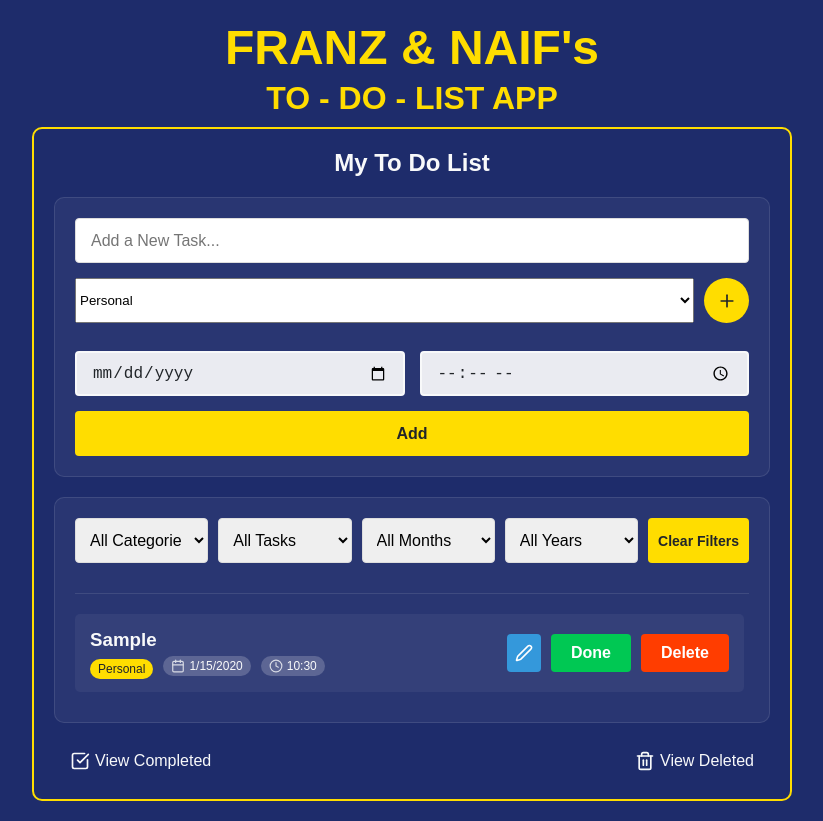
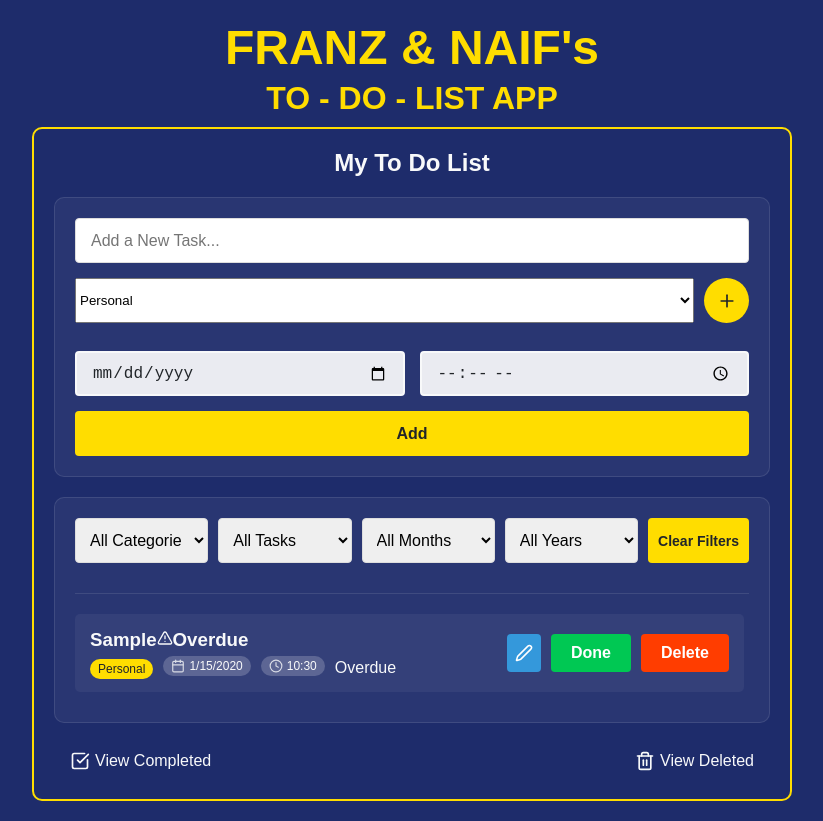
Before and after one commit to Fariss14/to-do-list-app, a React (Vite) app: page / in a window 1280 px wide. Both pictures are taken after typing "Sample", "2020-01-15", "10:30" into the empty fields and a click on the input "Add". Shown: the whole page, without its empty margins (228-1051 px from the left). Built offline with nearby package versions, Linux system fonts and the light colour scheme.

Commit message:
Update Task.jsx

```diff
--- a/src/components/Task.jsx
+++ b/src/components/Task.jsx
@@ -1,5 +1,5 @@
-import { useState } from "react"
-import { Edit2, Save, X, Calendar, Clock } from "lucide-react"
+import { useState, useEffect } from "react"
+import { Edit2, Calendar, Clock, AlertTriangle } from "lucide-react"
 
 function Task({ task, categories, onComplete, onDelete, onEdit }) {
   const [isEditing, setIsEditing] = useState(false)
@@ -7,6 +7,25 @@ function Task({ task, categories, onComplete, onDelete, onEdit }) {
   const [editedCategory, setEditedCategory] = useState(task.category)
   const [editedDate, setEditedDate] = useState(task.date || "")
   const [editedTime, setEditedTime] = useState(task.time || "")
+  const [isOverdue, setIsOverdue] = useState(false)
+
+  useEffect(() => {
+    if (task.date) {
+      const now = new Date()
+      const taskDateTime = new Date(task.date)
+
+      if (task.time) {
+        const [hours, minutes] = task.time.split(":").map(Number)
+        taskDateTime.setHours(hours, minutes)
+      } else {
+        taskDateTime.setHours(23, 59, 59)
+      }
+
+      setIsOverdue(taskDateTime < now)
+    } else {
+      setIsOverdue(false)
+    }
+  }, [task])
 
   const handleSave = () => {
     if (editedText.trim() === "") {
@@ -25,7 +44,6 @@ function Task({ task, categories, onComplete, onDelete, onEdit }) {
   }
 
   const handleCancel = () => {
-
     setEditedText(task.text)
     setEditedCategory(task.category)
     setEditedDate(task.date || "")
@@ -39,8 +57,13 @@ function Task({ task, categories, onComplete, onDelete, onEdit }) {
     return date.toLocaleDateString()
   }
 
+  const getTaskStatusClass = () => {
+    if (isOverdue) return "task-overdue"
+    return ""
+  }
+
   return (
-    <div className="task">
+    <div className={`task ${getTaskStatusClass()}`}>
       {isEditing ? (
         <div className="task-edit-form">
           <input
@@ -52,7 +75,6 @@ function Task({ task, categories, onComplete, onDelete, onEdit }) {
 
           <div className="edit-row">
             <div className="edit-field">
-
               <select value={editedCategory} onChange={(e) => setEditedCategory(e.target.value)}>
                 {categories?.map((cat) => (
                   <option key={cat} value={cat}>
@@ -63,12 +85,10 @@ function Task({ task, categories, onComplete, onDelete, onEdit }) {
             </div>
 
             <div className="edit-field">
-
               <input type="date" value={editedDate} onChange={(e) => setEditedDate(e.target.value)} />
             </div>
 
             <div className="edit-field">
-
               <input type="time" value={editedTime} onChange={(e) => setEditedTime(e.target.value)} />
             </div>
           </div>
@@ -85,21 +105,30 @@ function Task({ task, categories, onComplete, onDelete, onEdit }) {
       ) : (
         <>
           <div className="task-info">
-            <h3>{task.text}</h3>
+            <h3>
+              {task.text}
+              {isOverdue && (
+                <span className="overdue-indicator" title="This task is overdue">
+                  <AlertTriangle size={16} />
+                  Overdue
+                </span>
+              )}
+            </h3>
             <p>
               <span className="category-badge">{task.category}</span>
               {task.date && (
-                <span className="date-badge">
+                <span className={`date-badge ${isOverdue ? "overdue" : ""}`}>
                   <Calendar size={14} className="badge-icon" />
                   {formatDate(task.date)}
                 </span>
               )}
               {task.time && (
-                <span className="time-badge">
+                <span className={`time-badge ${isOverdue ? "overdue" : ""}`}>
                   <Clock size={14} className="badge-icon" />
                   {task.time}
                 </span>
               )}
+              <span className="status-badge">{isOverdue ? "Overdue" : "Active"}</span>
             </p>
           </div>
           <div className="task-actions">
```
